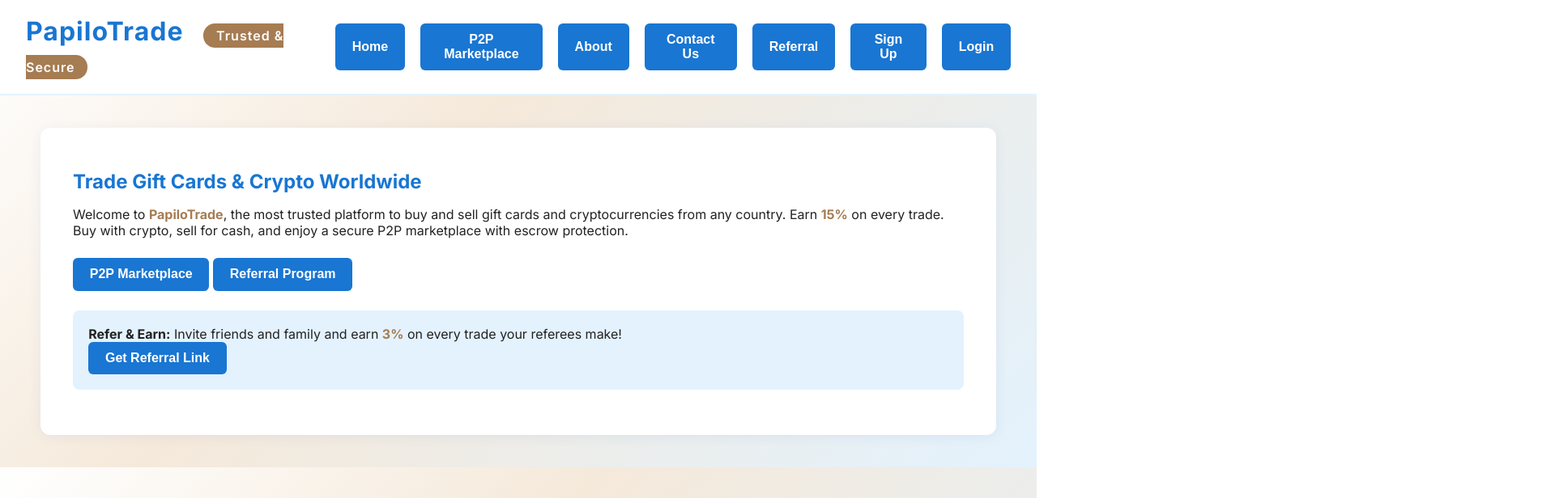
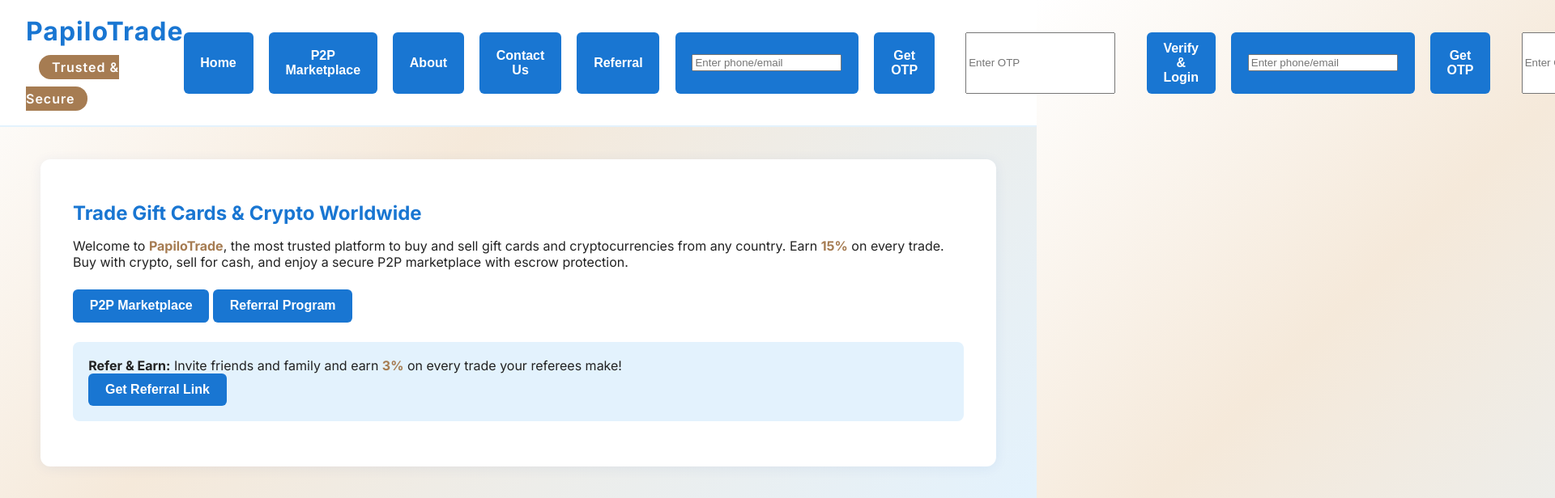
Before and after one commit to Vickygold66/papilo-trading, a plain HTML site: page index.html in a window 1280 px wide. Shown: the top 616 px of the page at 81% size, 1920 px wide, since content can reach past the window. Drawn offline with Linux system fonts and the light colour scheme.

Commit message:
Update index.html

```diff
--- a/index.html
+++ b/index.html
@@ -138,8 +138,22 @@
             <button onclick="showSection('about')">About</button>
             <button onclick="showSection('contact')">Contact Us</button>
             <button onclick="showSection('referral')">Referral</button>
-            <button onclick="showSection('signup')">Sign Up</button>
-            <button onclick="showSection('login')">Login</button>
+            <button onclick="showSection('signup')">
+<form id="signupForm" onsubmit="return verifyOtp()">
+  <input type="text" id="phoneNumber" placeholder="Enter phone/email" required><br>
+  <button type="button" onclick="sendOtp()">Get OTP</button><br><br>
+
+  <input type="text" id="otpInput" placeholder="Enter OTP" required><br>
+  <button type="submit">Verify & Login</button>
+</form></button>
+            <button onclick="showSection('login')">
+<form id="loginForm" onsubmit="return verifyOtp()">
+  <input type="text" id="phoneNumber" placeholder="Enter phone/email" required><br>
+  <button type="button" onclick="sendOtp()">Get OTP</button><br><br>
+
+  <input type="text" id="otpInput" placeholder="Enter OTP" required><br>
+  <button type="submit">Verify & Login</button>
+</form></button>
             <button id="logoutBtn" onclick="logout()" style="display:none;">Logout</button>
             <button id="adminBtn" onclick="showSection('admin')" style="display:none;">Admin</button>
         </nav>
```
